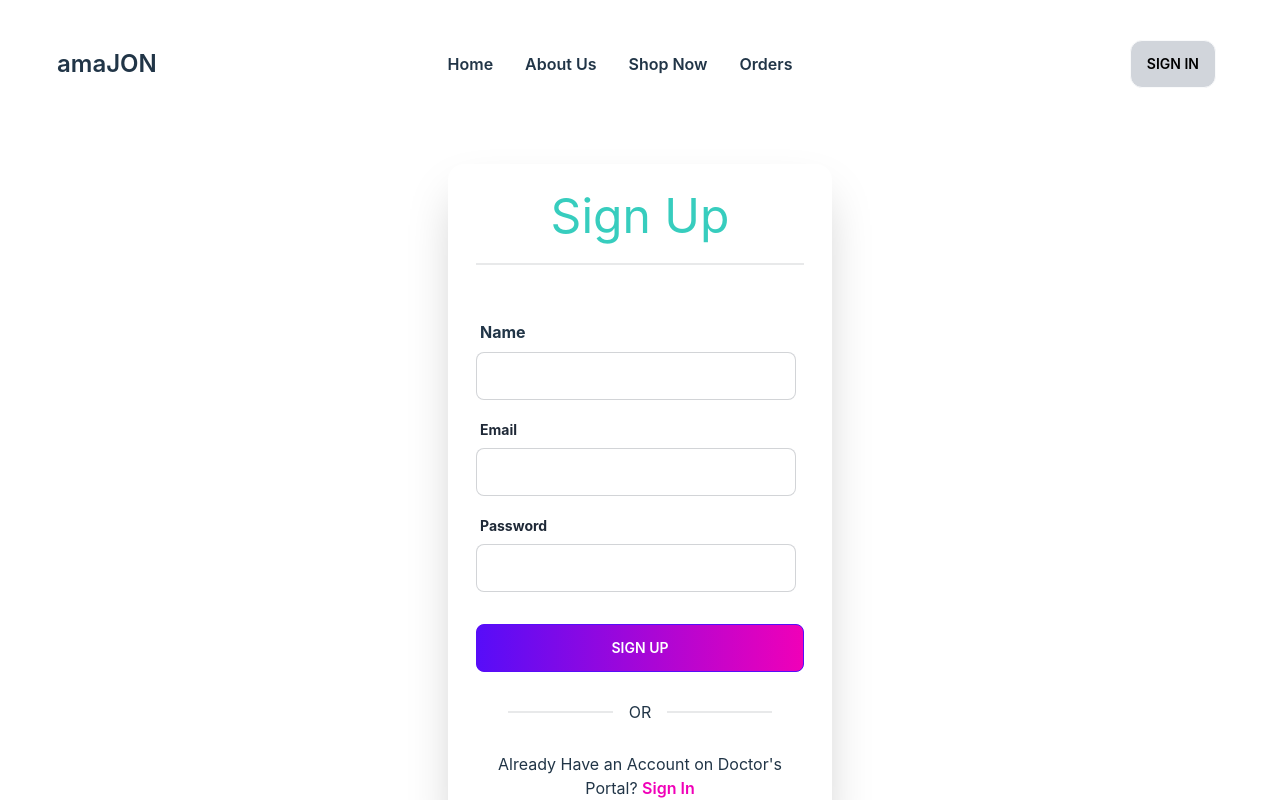
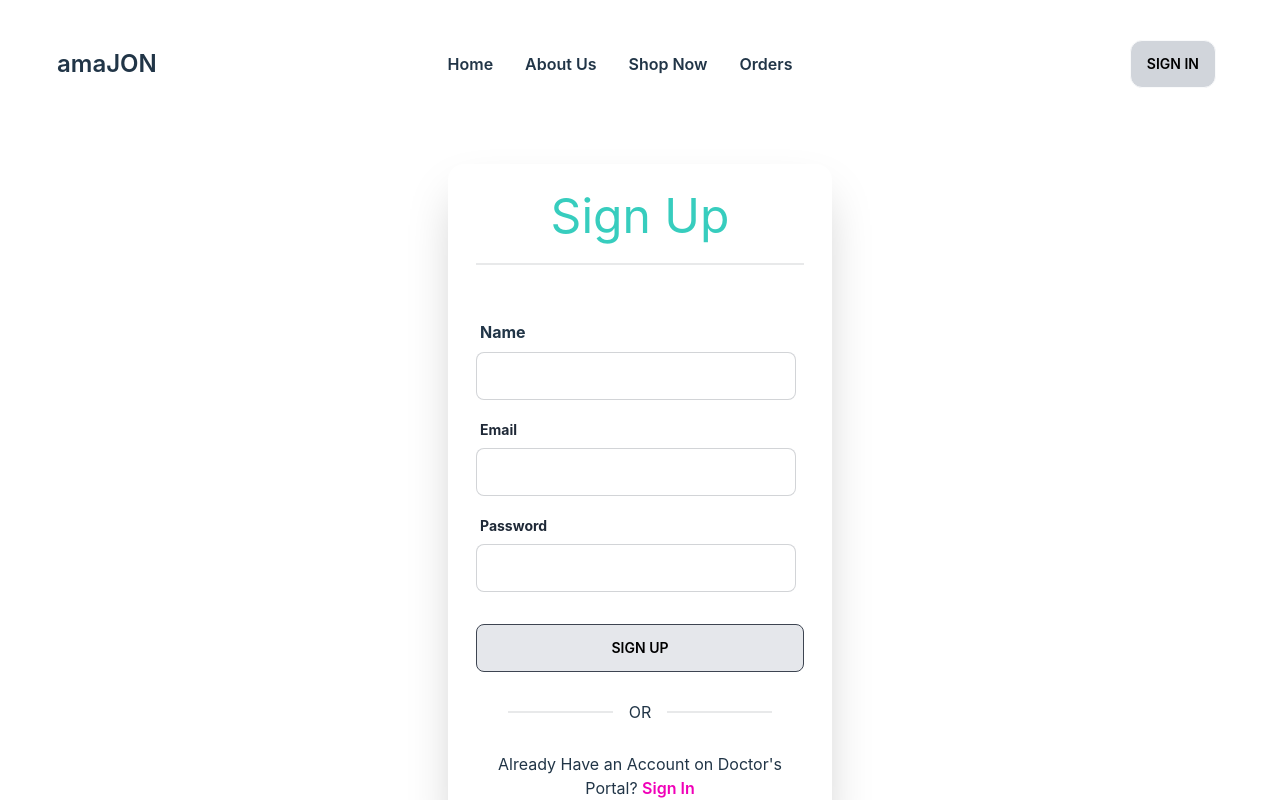
Before and after one commit to Fahmidur-arnob/Doctor-Orbit, a React (Vite) app: page /createaccount in a window 1280 px wide. Shown: the top 800 px of the page. Built offline with nearby package versions, Linux system fonts and the light colour scheme; no server answers.

Commit message:
Fixed some color issues

```diff
--- a/src/Pages/CreateAccount/CreateAccount.jsx
+++ b/src/Pages/CreateAccount/CreateAccount.jsx
@@ -93,7 +93,7 @@ const CreateAccount = () => {
 
                     </div>
 
-                    <input type="submit" value="Sign Up" className='btn btn-primary bg-gradient-to-r from-primary to-secondary w-full mt-8' />
+                    <input type="submit" value="Sign Up" className='btn bg-gray-200 text-black hover:text-white hover:bg-gray-500 w-full mt-8' />
 
                     {signUpError && <p className='text-fuchsia-800 font-semibold'>{signUpError}</p>}
                 </form>
--- a/src/Pages/Shared/Header/Header.jsx
+++ b/src/Pages/Shared/Header/Header.jsx
@@ -26,10 +26,8 @@ const Header = ({ props }) => {
                 user?.uid
                     ?
                     <>
-                        <Link className=" text-gray-900 font-semibold rounded-xl" to='/dashboard'>Dashboard</Link>
-                        <span className='text-sm font-semibold'>{user?.displayName}</span>
+                        <Link className=" text-black font-semibold rounded-xl hover:text-black" to='/dashboard'>Dashboard</Link>
 
-                        <Link onClick={handleLogOut} className="btn bg-red-700 text-gray-50 rounded-xl hover:bg-amber-900 border border-gray-50">Log Out</Link>
                     </>
                     : <></>
             }
@@ -87,7 +85,7 @@ const Header = ({ props }) => {
                 {
                     user?.photoURL
                         ?
-                        <img style={{ height: '30px' }} className="rounded-lg w-12" src={user?.photoURL} title={`${user?.displayName}`} alt="No Img" />
+                        <Link onClick={handleLogOut} className="btn bg-gray-200 text-black hover:text-white hover:bg-gray-500">Log Out</Link>
                         :
                         user?.uid ? <FaUserAlt></FaUserAlt> : <></>
                 }
```
